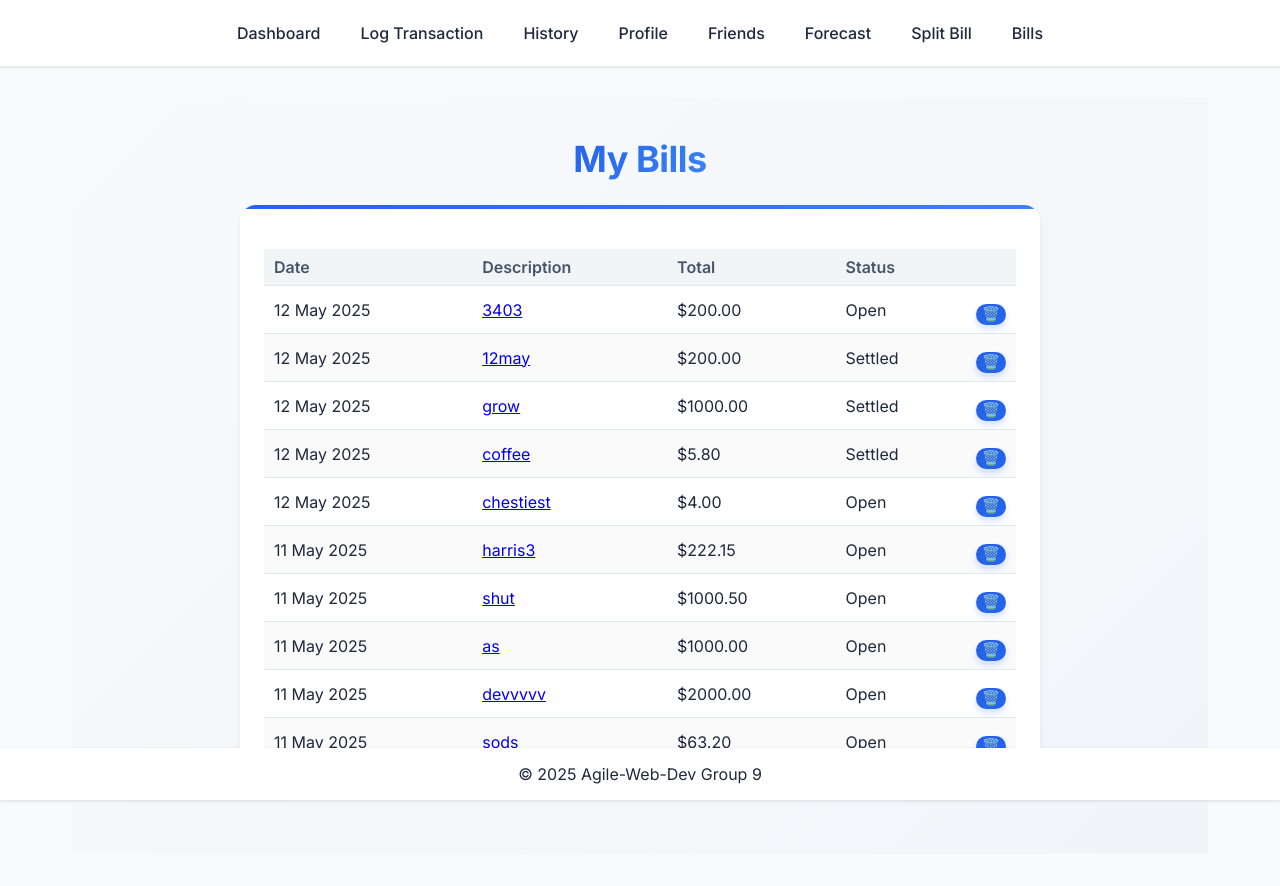
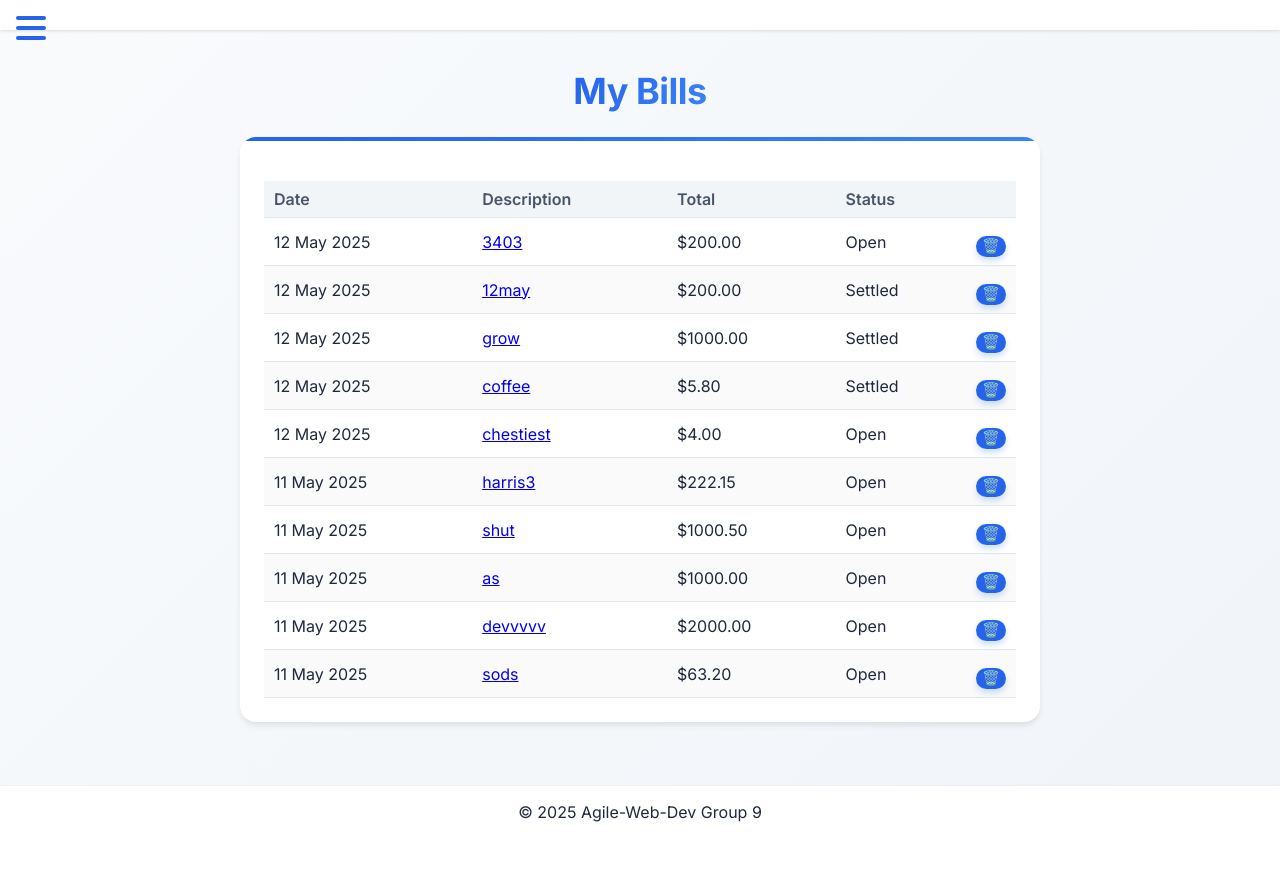
Before and after one commit to blueberryRhyme/FinanceDataAnalytics, a Flask app: page /bills in a window 1280 px wide. After the commit the page ends 822 px from the top, so only its background shows below. Run offline with Flask 3, Linux system fonts and the light colour scheme; a user stored in the database is signed in.

Commit message:
hamburger fix

```diff
--- a/app/static/css/main.css
+++ b/app/static/css/main.css
@@ -28,6 +28,7 @@ body {
   font-family: 'Inter', sans-serif;
   background: var(--background);
   color: var(--text-primary);
+
 }
 
 /* Container layouts */
@@ -790,4 +791,5 @@ body.nav-open {
   padding: 16px;
   text-align: center;
   box-shadow: var(--shadow-sm);
+  flex: 1 0 auto;
 }
--- a/app/templates/base.html
+++ b/app/templates/base.html
@@ -2,6 +2,7 @@
 <html lang="en">
 <head>
   <meta charset="UTF-8">
+  <!-- ensure responsive emulation works -->
   <meta name="viewport" content="width=device-width, initial-scale=1.0">
 
   <script id="app-config" type="application/json">
@@ -13,40 +14,93 @@
     }}
   </script>
 
+  <title>{% block title %}My App{% endblock %}</title>
+  <link href="https://fonts.googleapis.com/css2?family=Inter:wght@400;500;600;700&display=swap" rel="stylesheet">
+  <link rel="stylesheet" href="{{ url_for('static', filename='css/main.css') }}">
+
+  <style>
+    /* override footer layering */
+    .site-footer {
+      position: relative;
+      z-index: 1;
+      background: var(--white);
+      padding: 16px;
+      text-align: center;
+      box-shadow: var(--shadow-sm);
+    }
+
+    /* off-canvas sidebar */
+    .mobile-nav {
+      position: fixed;
+      top: 0; left: 0;
+      width: 250px;
+      height: 100vh;
+      background: var(--white);
+      z-index: 1000;
+      transform: translateX(-260px);
+      transition: transform 2.3s ease;
+      overflow-y: auto;
+      padding: 60px 16px 16px;
+    }
+    body.nav-open .mobile-nav {
+      transform: translateX(0);
+    }
+
+    .mobile-nav ul {
+      list-style: none;
+      padding: 0;
+      margin: 0;
+    }
+    .mobile-nav li + li {
+      margin-top: 16px;
+    }
+    .mobile-nav a {
+      text-decoration: none;
+      font-size: 18px;
+      color: var(--text-primary);
+      font-weight: 500;
+    }
+
+    /* hamburger toggle */
+    .mobile-nav-toggle {
+      display: flex;
+      position: fixed;
+      top: 16px; left: 16px;
+      width: 30px; height: 24px;
+      flex-direction: column;
+      justify-content: space-between;
+      cursor: pointer;
+      z-index: 1001;
+    }
+    .mobile-nav-toggle span {
+      display: block;
+      height: 4px;
+      background: var(--primary);
+      border-radius: 2px;
+    }
+
+    /* always hide old main-nav if present */
+    .main-nav { display: none !important; }
+
+    .mobile-nav a:hover {
+      color: var(--primary);
+    }
 
 
+  </style>
 
-  <title>{% block title %}$$$${% endblock %}</title>
-  <link href="https://fonts.googleapis.com/css2?family=Inter:wght@400;500;600;700&display=swap" rel="stylesheet">
-  <link rel="stylesheet" href="{{ url_for('static', filename='css/main.css') }}">
-  <style>
-    /* Base-specific styles that aren't in main.css */
-    .site-footer{
-      position: fixed;
-      left: 0px;
-      bottom: 0px;
-      width: 100%;
+  {% block head %}{% endblock %}
+</head>
 
-    }
+<body>
+  <!-- hamburger icon -->
+  <div class="mobile-nav-toggle" onclick="document.body.classList.toggle('nav-open')">
+    <span></span>
+    <span></span>
+    <span></span>
+  </div>
 
-    .site-content {
-      padding: 2em;
-      flex: 1;
-      width: 100%;
-      max-width: 1200px;
-      margin: 0 auto;
-
-    }
-  </style>
-    {% block head %}{% endblock %}
-
-</head>
-<body>
-
-  <!-- 1️⃣ Mobile Nav Toggle & Overlay Nav -->
-  <div class="mobile-nav-toggle" onclick="document.body.classList.toggle('nav-open')">
-    <span></span><span></span><span></span>
-  </div>
+  <!-- off-canvas menu -->
   <nav class="mobile-nav">
     <ul>
       <li><a href="{{ url_for('main.dashboard') }}">Dashboard</a></li>
@@ -60,24 +114,7 @@
     </ul>
   </nav>
 
-
   <header class="site-header">
-
-    <div class="navigation-container">
-      <nav class="main-nav">
-        <a href="{{ url_for('main.dashboard') }}" class="nav-link">Dashboard</a>
-        <a href="{{ url_for('main.transactionForm') }}" class="nav-link">Log Transaction</a>
-        <a href="{{ url_for('main.history') }}" class="nav-link">History</a>
-        <a href="{{ url_for('main.profile') }}" class="nav-link">Profile</a>
-        <a href="{{ url_for('main.friends') }}" class="nav-link">Friends</a>
-        <a href="{{ url_for('main.forecast') }}"  class="nav-link">Forecast</a>
-        <a href="{{ url_for('main.splitBill') }}"  class="nav-link">Split Bill</a>
-        <a href="{{ url_for('main.bills_overview') }}"  class="nav-link">Bills</a>
-
-
-      </nav>
-    </div>
-
   </header>
 
   <main class="site-content">
@@ -85,10 +122,9 @@
   </main>
 
   <footer class="site-footer">
-    <p>© 2025 Agile-Web-Dev Group 9 </p>
+    <p>© 2025 Agile-Web-Dev Group 9</p>
   </footer>
 
   {% block scripts %}{% endblock %}
-
 </body>
 </html>
--- a/app/templates/base_register_logging.html
+++ b/app/templates/base_register_logging.html
@@ -18,7 +18,6 @@
   <link href="https://fonts.googleapis.com/css2?family=Inter:wght@400;500;600;700&display=swap" rel="stylesheet">
   <link rel="stylesheet" href="{{ url_for('static', filename='css/main.css') }}">
   <style>
-    /* Base-specific styles that aren't in main.css */
     .site-footer{
       position: fixed;
       left: 0px;
```
